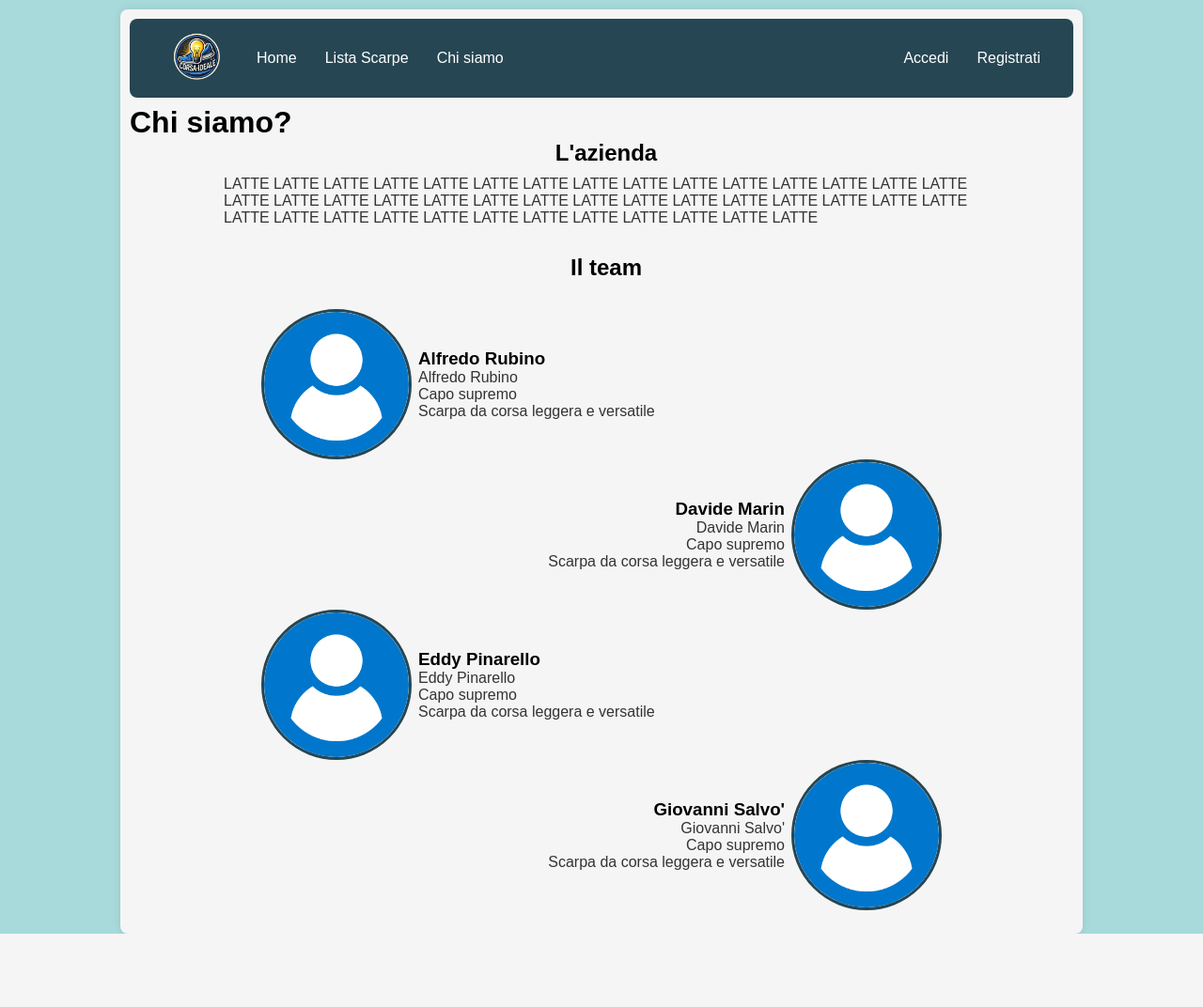
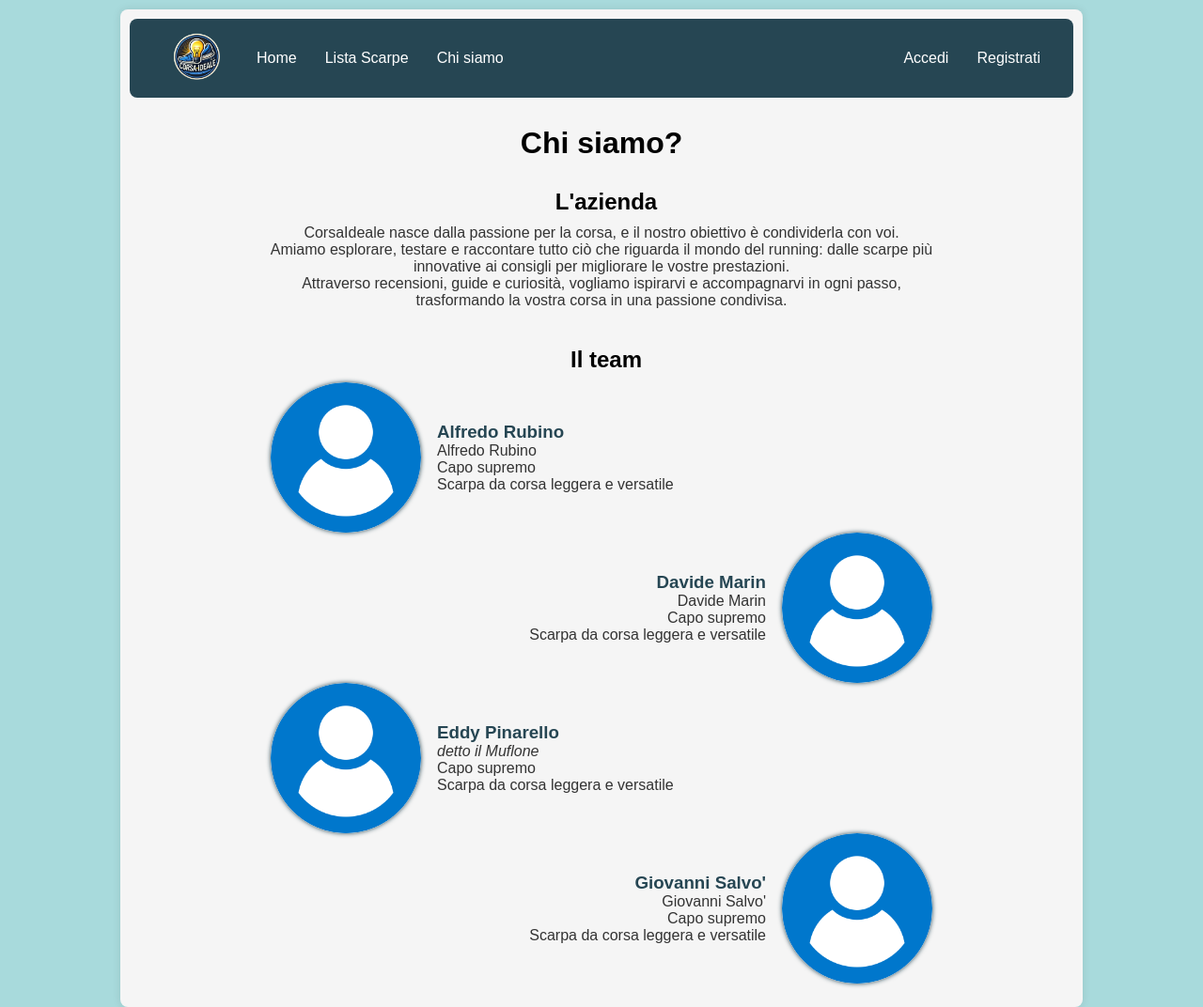
Before and after one commit to ProgettoTecWeb24/Project, a PHP site: page /HTML/chisiamo.html in a window 1280 px wide. Shown: the whole page at 94% size. Before the commit the page ends 994 px from the top, so only its background shows below. Run offline with PHP 8.4, Linux system fonts and the light colour scheme.

Commit message:
aggiunta descrizione azienda e piccoli cambiamenti di stile

```diff
--- a/src/CSS/mobile.css
+++ b/src/CSS/mobile.css
@@ -17,6 +17,8 @@
   display: none;
 }
 
+
+/* PAGINA CHI SIAMO */
 .whoarewe-container {
   margin-left: 0px;
   margin-right: 0px;
@@ -29,8 +31,5 @@
   width: 100px;
 }
 
-.azienda-descrizione{
-  margin-bottom: 20px;
-  margin-left: 0px;
-  margin-right: 0px;
-}
+
+/* FINE PAGINA CHI SIAMO */
--- a/src/CSS/style.css
+++ b/src/CSS/style.css
@@ -200,7 +200,7 @@ button {
 
 /* PAGINA CHI SIAMO */
 
-.whoarewe-container {
+.whoarewe-container { /*  Racchiude tutti tioli, descrizioni dell'azienda e le foto e descrizioni dei componenti*/
   display: grid;
   grid-template-columns: repeat(1, 1fr);
   margin-left: 140px;
@@ -209,48 +209,65 @@ button {
   margin-bottom: 15px;
 }
 
-.whoarewe-div {
+
+.us-div { /* contenitore della parte "il team" */
+  border-radius: 10px;
+  margin-top: 20px;
+}
+
+.whoarewe-div { /* comprende una foto e relativa descrizione */
   display: flex;
   flex-direction: row;
   align-items: center;
   transition: transform 0.2s;
   gap: 2px;
+  margin-left: 10px;
 }
 
-.whoarewe-div:nth-child(even) {
+.whoarewe-div:nth-child(odd) { /* specchia il contenuto dei whoarewe-div in posizioni pari */
   flex-direction: row-reverse;
+  margin-right: 10px;
 }
 
-.whoarewe-desc {
+.whoarewe-desc {  /* nome e descrizione persona */
   display: flex;
   flex-direction: column;
   justify-content: flex-start;
   text-align: left;
-  padding: 5px;
+  padding: 15px;
 }
 
-.whoarewe-div:nth-child(even) .whoarewe-desc {
+.whoarewe-div:nth-child(odd) .whoarewe-desc {  /* allinea a destra il testo dei whoarewe-desc in posizioni pari */
   text-align: right;
 }
 
-.img-whoarewe {
+.img-whoarewe { /* stile delle immagini di presentazione */
   height: 160px;
   width: 160px;
   border-radius: 50%;
-  object-fit: cover;
-  overflow: hidden;
-  border: 3px solid var(--navbar-bg-color);
+  float: left;
+  box-shadow: 0 0 5px var(--navbar-bg-color);
 }
 
-.azienda-title{
+.page-title{ /* Titolo principale (h1) della pagina */
+  text-align: center;
+  margin-bottom: 20px;
+}
+
+.azienda-title{ /* stile dei titoli, rimovibile in caso di stile uguale ai principali */
+  text-align: center;
+  margin-bottom: 10px;
+  margin-top: 10px;
+
+}
+.azienda-descrizione{ /* descrizione della storia aziendale */
   text-align: center;
   margin-bottom: 10px;
 }
-.azienda-descrizione{
-  text-align: left;
-  margin-bottom: 30px;
-  margin-left: 100px;
-  margin-right: 100px;
+
+
+ h3 {
+  font-weight: bold;
+  color: var(--navbar-bg-color);
 }
-
 /* FINE PAGINA CHI SIAMO */
--- a/src/CSS/tablet.css
+++ b/src/CSS/tablet.css
@@ -23,6 +23,8 @@
   grid-template-columns: repeat(2, 1fr);
 }
 
+
+/* PAGINA CHI SIAMO */
 .whoarewe-container {
   margin-left: 50px;
   margin-right: 50px;
@@ -35,8 +37,5 @@
   width: 140px;
 }
 
-.azienda-descrizione{
-  margin-bottom: 30px;
-  margin-left: 50px;
-  margin-right: 50px;
-}
+
+/* FINE PAGINA CHI SIAMO */
--- a/src/HTML/chisiamo.html
+++ b/src/HTML/chisiamo.html
@@ -37,16 +37,27 @@
                     </li>
                     </ul>
                 </nav>
-                <h1> Chi siamo? </h1>
+                <div class="whoarewe-container">
+                    <h1 class="page-title"> Chi siamo? </h1>
+                    <div class="ourstory-div">
                         <h2 class="azienda-title"> L'azienda </h2>
-                <p class="azienda-descrizione">LATTE LATTE LATTE LATTE LATTE LATTE LATTE LATTE LATTE LATTE LATTE LATTE LATTE LATTE LATTE LATTE LATTE LATTE LATTE LATTE LATTE LATTE LATTE LATTE LATTE LATTE LATTE LATTE LATTE LATTE LATTE LATTE LATTE LATTE LATTE LATTE LATTE LATTE LATTE LATTE LATTE LATTE </p>
+                        <p class="azienda-descrizione">
+                            CorsaIdeale nasce dalla passione per la corsa, e il nostro obiettivo è condividerla con voi.
+                            <br>
+                            Amiamo esplorare, testare e raccontare
+                            tutto ciò che riguarda il mondo del running: dalle scarpe più innovative ai consigli per migliorare le vostre prestazioni.
+                            <br>
+                            Attraverso recensioni, guide e curiosità, vogliamo ispirarvi e accompagnarvi in ogni passo, trasformando la vostra corsa in una
+                            passione condivisa.
+                        </p>
+                    </div>
+                    <div class="us-div">
                         <h2 class="azienda-title"> Il team </h2>
-                <div class="whoarewe-container">
                         <div class="whoarewe-div">
                             <img class="img-whoarewe" src="../assets/user.png" alt="Alfredo Rubino foto">
                             <div class="whoarewe-desc">
                                 <h3>Alfredo Rubino</h3>
-                            <p class="nome">Alfredo Rubino</p>
+                                <p class="soprannome">Alfredo Rubino</p>
                                 <p class="ruolo">Capo supremo</p>
                                 <p class="descrizione">Scarpa da corsa leggera e versatile</p>
                             </div>
@@ -55,7 +66,7 @@
                             <img class="img-whoarewe" src="../assets/user.png" alt="Davide Marin foto">
                             <div class="whoarewe-desc">
                                 <h3>Davide Marin</h3>
-                            <p class="nome">Davide Marin</p>
+                                <p class="soprannome">Davide Marin</p>
                                 <p class="ruolo">Capo supremo</p>
                                 <p class="descrizione">Scarpa da corsa leggera e versatile</p>
                             </div>
@@ -64,7 +75,7 @@
                             <img class="img-whoarewe" src="../assets/user.png" alt="Eddy Pinarello foto">
                             <div class="whoarewe-desc">
                                 <h3>Eddy Pinarello</h3>
-                            <p class="nome">Eddy Pinarello</p>
+                                <p class="soprannome"><i>detto il Muflone</i></p>
                                 <p class="ruolo">Capo supremo</p>
                                 <p class="descrizione">Scarpa da corsa leggera e versatile</p>
                             </div>
@@ -73,9 +84,10 @@
                             <img class="img-whoarewe" src="../assets/user.png" alt="Giovanni Salvo' foto">
                             <div class="whoarewe-desc">
                                 <h3>Giovanni Salvo'</h3>
-                            <p class="nome">Giovanni Salvo'</p>
+                                <p class="soprannome">Giovanni Salvo'</p>
                                 <p class="ruolo">Capo supremo</p>
                                 <p class="descrizione">Scarpa da corsa leggera e versatile</p>
+                            </div>
                         </div>
                     </div>
                 </div>
```
Lines whose indentation alone changed are shown as unchanged.
